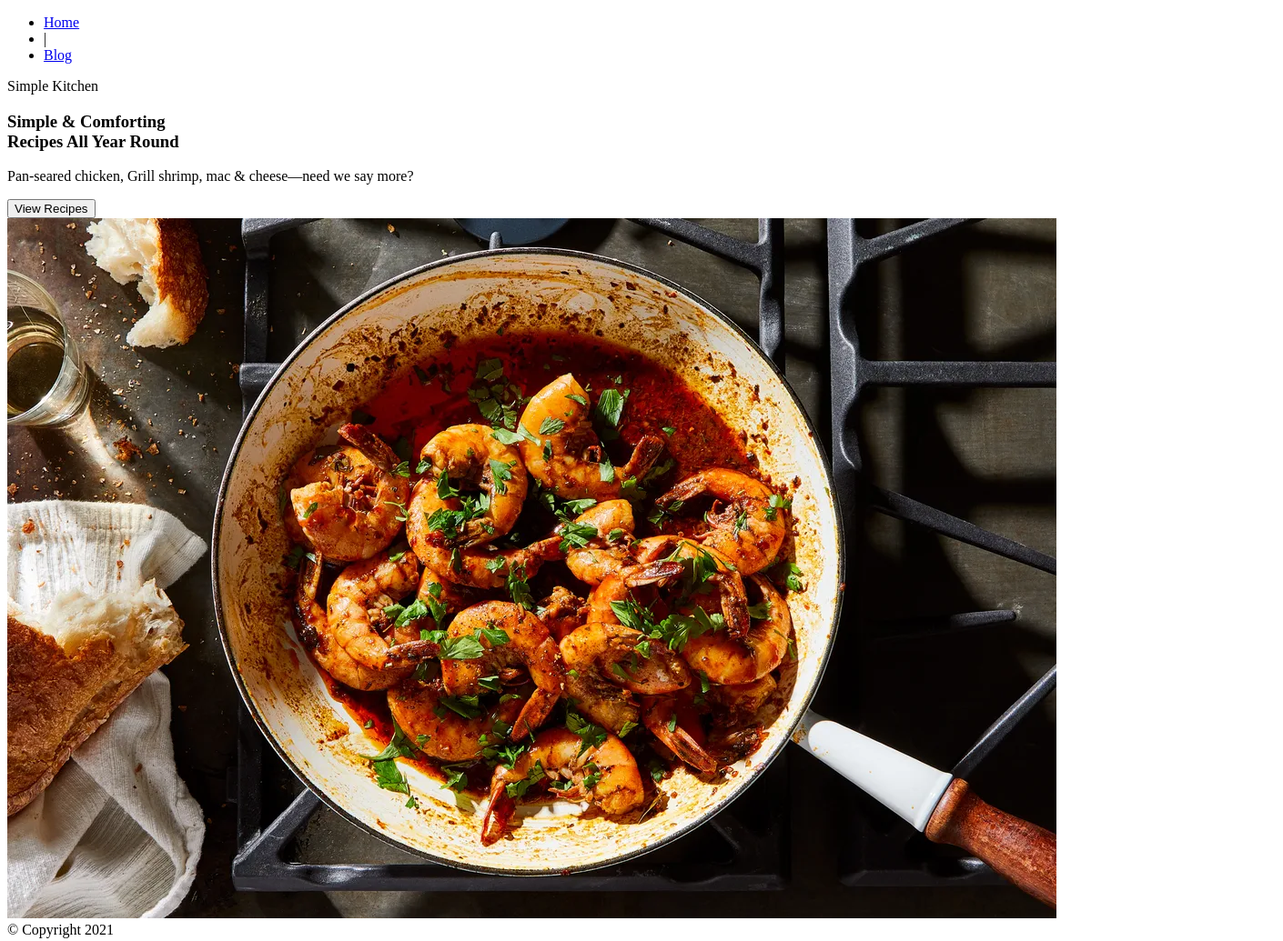
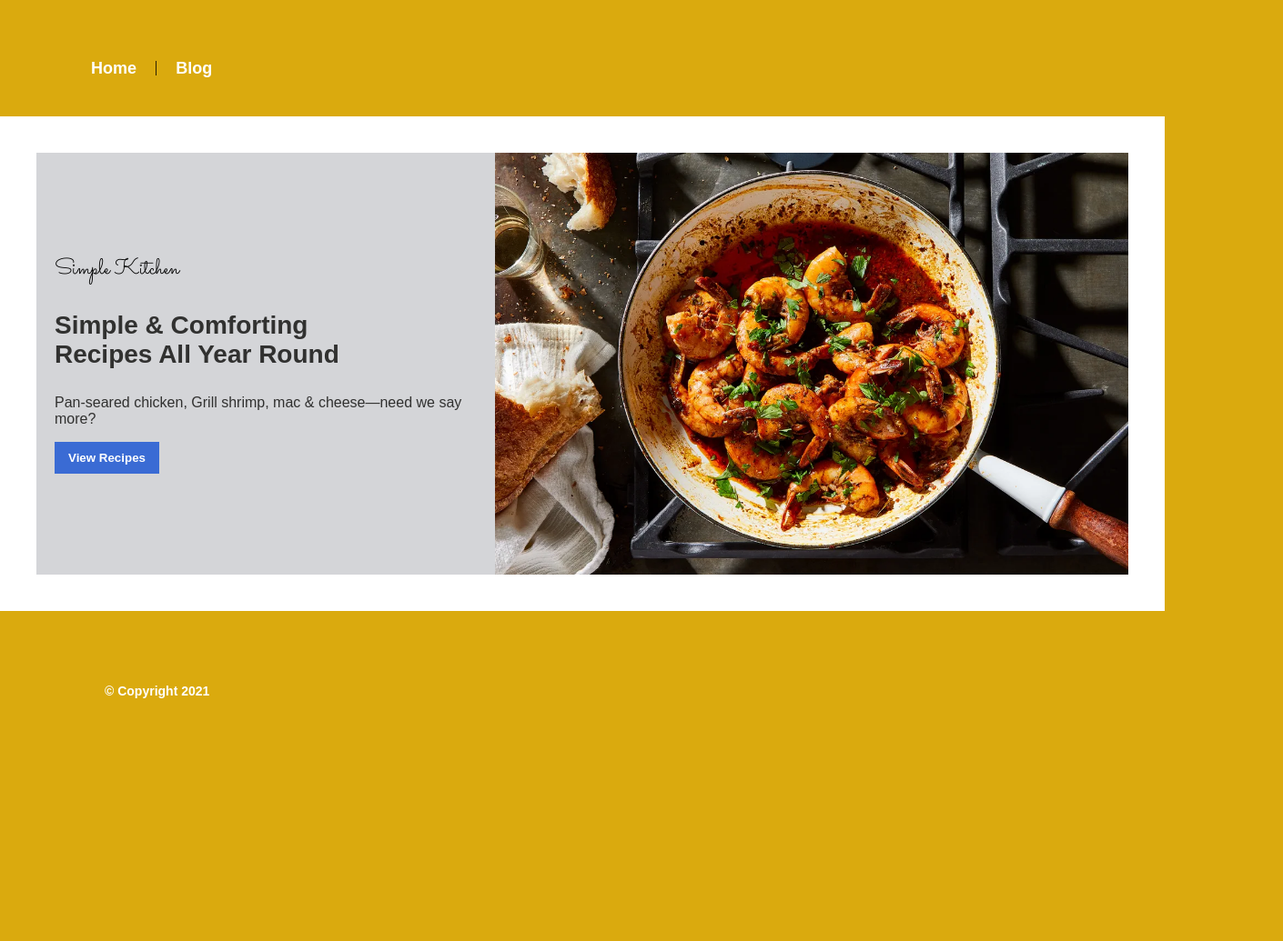
Before and after one commit to shishamchudal/m3-w3-d3-homework, a website: page index.html in a window 1280 px wide. Shown: the whole page at 91% size, 1410 px wide, since content can reach past the window. After the commit the page ends 800 px from the top, so only its background shows below. Drawn offline with nearby package versions, Linux system fonts and the light colour scheme; files that its build step writes are made by us from their sources.

Commit message:
Refactor HTML structure and styles; add SCSS variables and navigation styles

```diff
--- a/index.html
+++ b/index.html
@@ -1,47 +1,51 @@
 <!DOCTYPE html>
 <html>
-
   <head>
-    <link rel="preconnect" href="https://fonts.gstatic.com">
-    <link href="https://fonts.googleapis.com/css2?family=Sacramento&display=swap" rel="stylesheet">
-   <link rel="StyleSheet" href="css/styles.css" type="text/css">
+    <link rel="preconnect" href="https://fonts.gstatic.com" />
+    <link
+      href="https://fonts.googleapis.com/css2?family=Sacramento&display=swap"
+      rel="stylesheet"
+    />
+    <link rel="StyleSheet" href="css/styles.css" type="text/css" />
   </head>
 
   <body>
     <header>
       <nav>
         <ul>
-          <li><a href='/'>Home</a></li>
+          <li><a href="/">Home</a></li>
           <li>|</li>
-          <li><a href='#'>Blog</a></li>
+          <li><a href="#">Blog</a></li>
         </ul>
       </nav>
     </header>
 
+    <div class="white">
     <main>
-
         <section id="intro-text">
-
           <span>Simple Kitchen</span>
 
-        <h3>Simple &amp; Comforting <br>
-            Recipes All Year Round</h3>
+          <h3>
+            Simple &amp; Comforting <br />
+            Recipes All Year Round
+          </h3>
 
-        <p>Pan-seared chicken, Grill shrimp, mac & cheese—need we say more?</p>
+          <p>
+            Pan-seared chicken, Grill shrimp, mac & cheese—need we say more?
+          </p>
 
           <button class="submit-buttton">View Recipes</button>
-
         </section>
 
         <section id="intro-image">
-        <img src="images/louisiana-barbecued-shrimp.webp" alt="Louisiana Barbecued Shrimp">
+          <img
+            src="images/louisiana-barbecued-shrimp.webp"
+            alt="Louisiana Barbecued Shrimp"
+          />
         </section>
+      </main>
+    </div>
 
-    </main>
-
-    <footer>
-      &copy; Copyright 2021
-    </footer>
-
+    <footer>&copy; Copyright 2021</footer>
   </body>
 </html>
--- a/scss/colors.scss
+++ b/scss/colors.scss
@@ -0,0 +1,12 @@
+$primary-color: rgb(218, 170, 14);
+$secondary-color: rgb(127, 236, 55);
+$text-color: rgb(49, 49, 48);
+$bg-color: rgb(212, 213, 216);
+$button-bg: rgb(58, 107, 212);
+$button-text: rgb(255, 255, 255);
+$footer-bg: rgb(218, 170, 14);
+$wrapper-bg: rgb(255, 255, 255);
+
+/* Font Variables */
+$primary-font: Arial, Helvetica, sans-serif;
+$heading-font: 'Sacramento', cursive;
--- a/scss/nav.scss
+++ b/scss/nav.scss
@@ -1 +1,28 @@
-/* Nest Nav */
+nav {
+    background-color: $primary-color;
+    padding: 15px 0;
+    text-align: center;
+    position: absolute;
+    top: 50px;
+    left: 100px;
+    width: 100%;
+    display: flex;
+    align-items: center;
+    // justify-content: center;
+    ul {
+        list-style: none;
+        padding: 0;
+        margin: 0;
+        display: flex;
+        gap: 20px;
+        li {
+            a {
+                text-decoration: none;
+                color: $button-text;
+                font-family: $primary-font;
+                font-weight: bold;
+                font-size: 18px;
+            }
+        }
+    }
+}
--- a/scss/styles.scss
+++ b/scss/styles.scss
@@ -1,10 +1,100 @@
-/* Variables */
+@import 'colors';
+@import 'nav';
 
-
-/* Nest Main */
-main {
-    width: 1350px;
-    min-height:535px;
+/* Button Mixin */
+@mixin button-style {
+    background-color: $button-bg;
+    color: $button-text;
+    padding: 10px 15px;
+    border: none;
+    cursor: pointer;
+    font-family: $primary-font;
+    font-weight: bold;
+    &:hover {
+        background-color: darken($button-bg, 10%);
+    }
 }
 
-// Mixin or Extend for button
+/* Wrapper */
+.wrapper {
+    background-color: $wrapper-bg;
+    margin: 60px auto;
+    padding: 40px;
+    max-width: 1200px;
+    box-shadow: 0px 4px 10px rgba(0, 0, 0, 0.1);
+}
+
+/* Main Styling */
+body {
+    background-color: $primary-color;
+    display: flex;
+    flex-direction: column;
+    justify-content: center;
+    align-items: center;
+    min-height: 100vh;
+    margin: 0;
+}
+.white {
+    background-color: $wrapper-bg;
+    padding: 40px;
+}
+main {
+    display: flex;
+    justify-content: space-between;
+    align-items: center;
+    background-color: $bg-color;
+    max-width: 1200px;
+    overflow: hidden;
+    box-shadow: none;
+}
+
+#intro-text {
+    width: 40%;
+    padding: 20px;
+    span {
+        font-family: $heading-font;
+        font-size: 24px;
+    }
+    h3 {
+        font-family: $primary-font;
+        color: $text-color;
+        font-size: 28px;
+        font-weight: bold;
+    }
+    p {
+        font-family: $primary-font;
+        color: $text-color;
+        font-size: 16px;
+    }
+    .submit-buttton {
+        @include button-style;
+    }
+}
+
+#intro-image {
+    width: 60%;
+    img {
+        width: 100%;
+        height: auto;
+        display: block;
+        object-fit: cover;
+    }
+}
+
+footer {
+    background-color: $footer-bg;
+    text-align: center;
+    padding: 15px;
+    font-family: $primary-font;
+    color: $button-text;
+    font-size: 14px;
+    font-weight: bold;
+    position: absolute;
+    bottom: 0;
+    left: 100px;
+    width: 100%;
+    height: 50px;
+    display: flex;
+    align-items: center;
+    // justify-content: center;
+}
```
Also changed, not shown: css/colors.css (added), css/nav.css (added), css/styles.css (added), 1 other file. Lines whose indentation alone changed are shown as unchanged.
